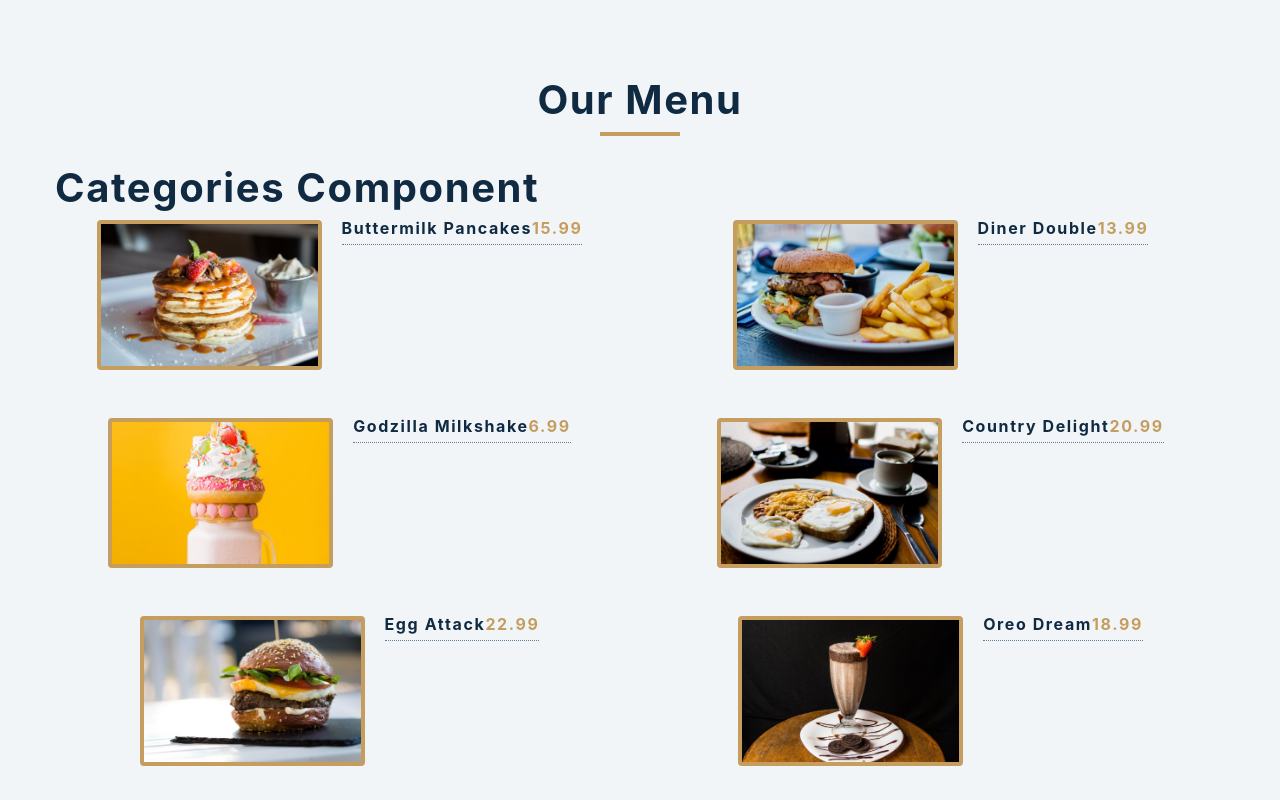
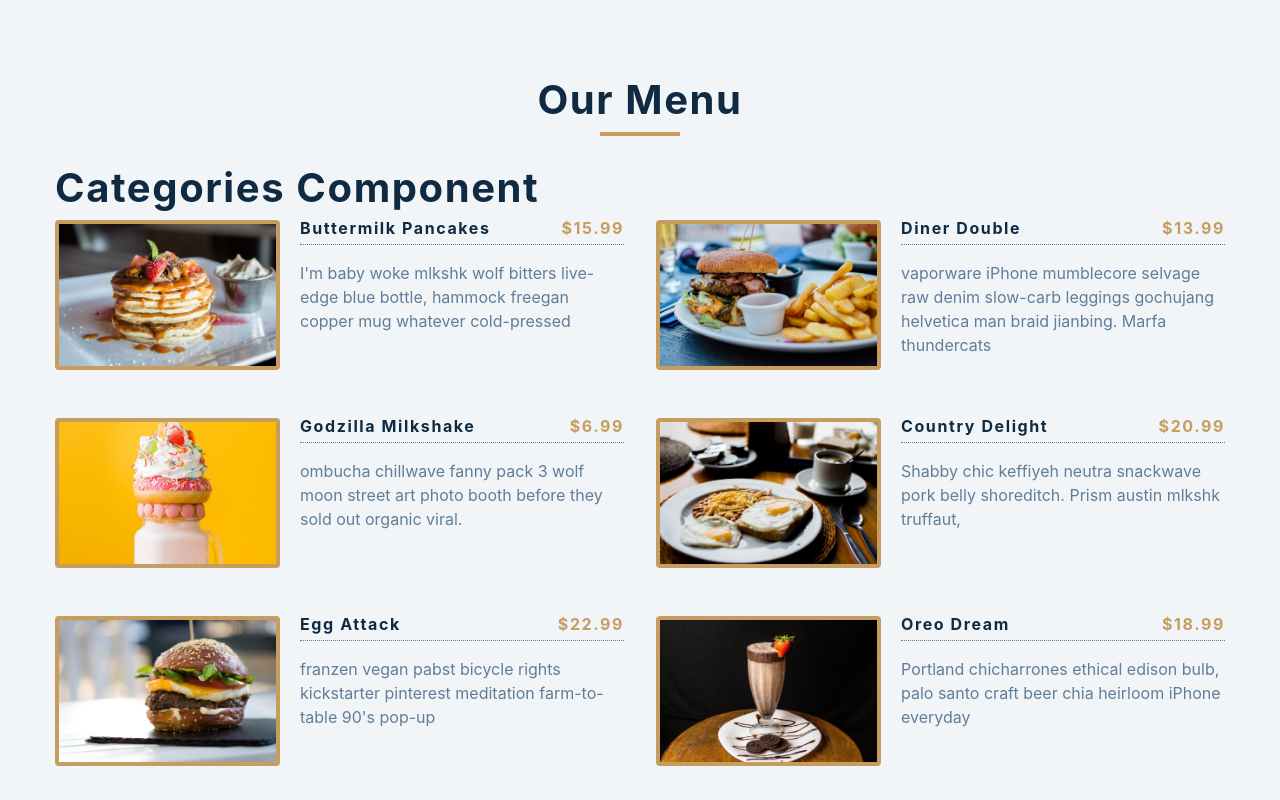
Before and after one commit to pras75299/react-menu, a React (Create React App) app: page / in a window 1280 px wide. Shown: the top 800 px of the page. Built offline with nearby package versions, Linux system fonts and the light colour scheme.

Commit message:
complete menu component

```diff
--- a/src/Menu.js
+++ b/src/Menu.js
@@ -9,8 +9,9 @@ const Menu = ({items}) => {
         <div className="item-info">
           <header>
             <h4>{title}</h4>
-            <h4 className="price">{price}</h4>
+            <h4 className="price">${price}</h4>
           </header>
+          <p className="item-text">{desc}</p>
         </div>
       </article>
       );
```
